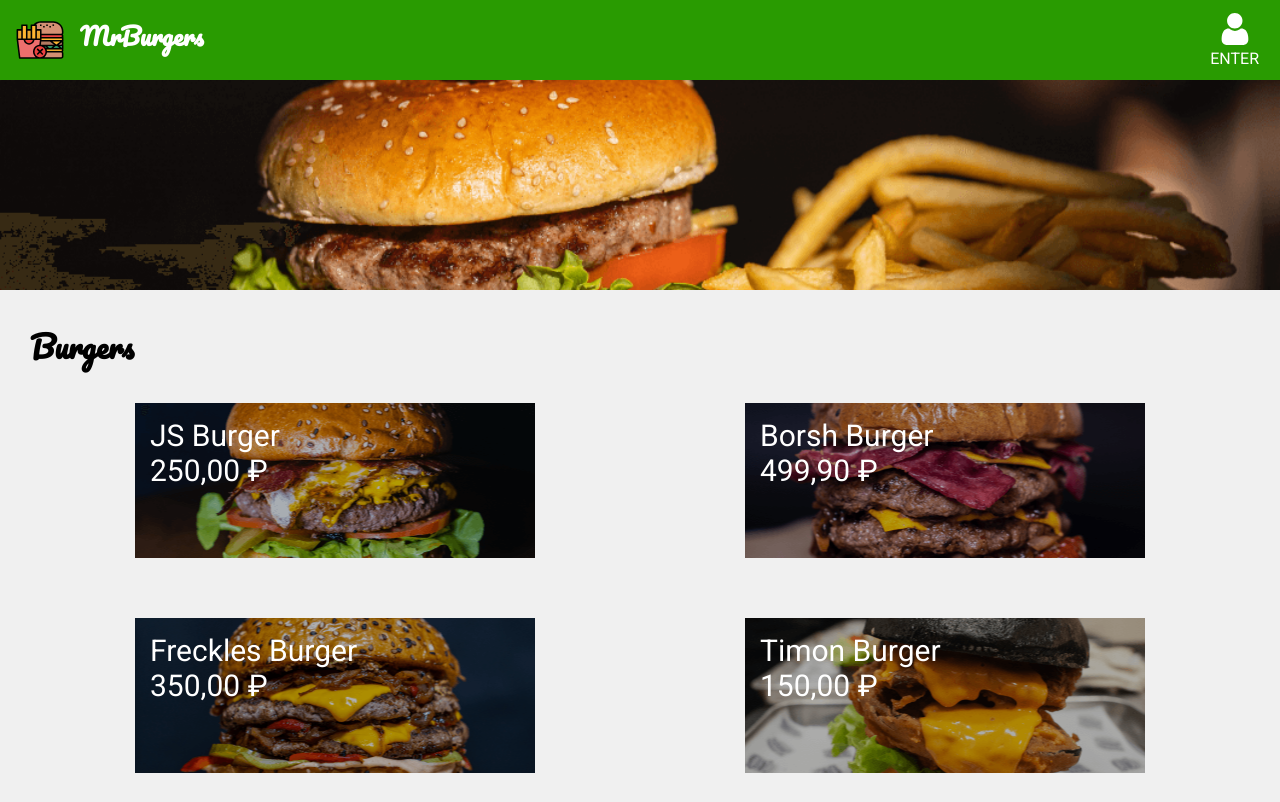
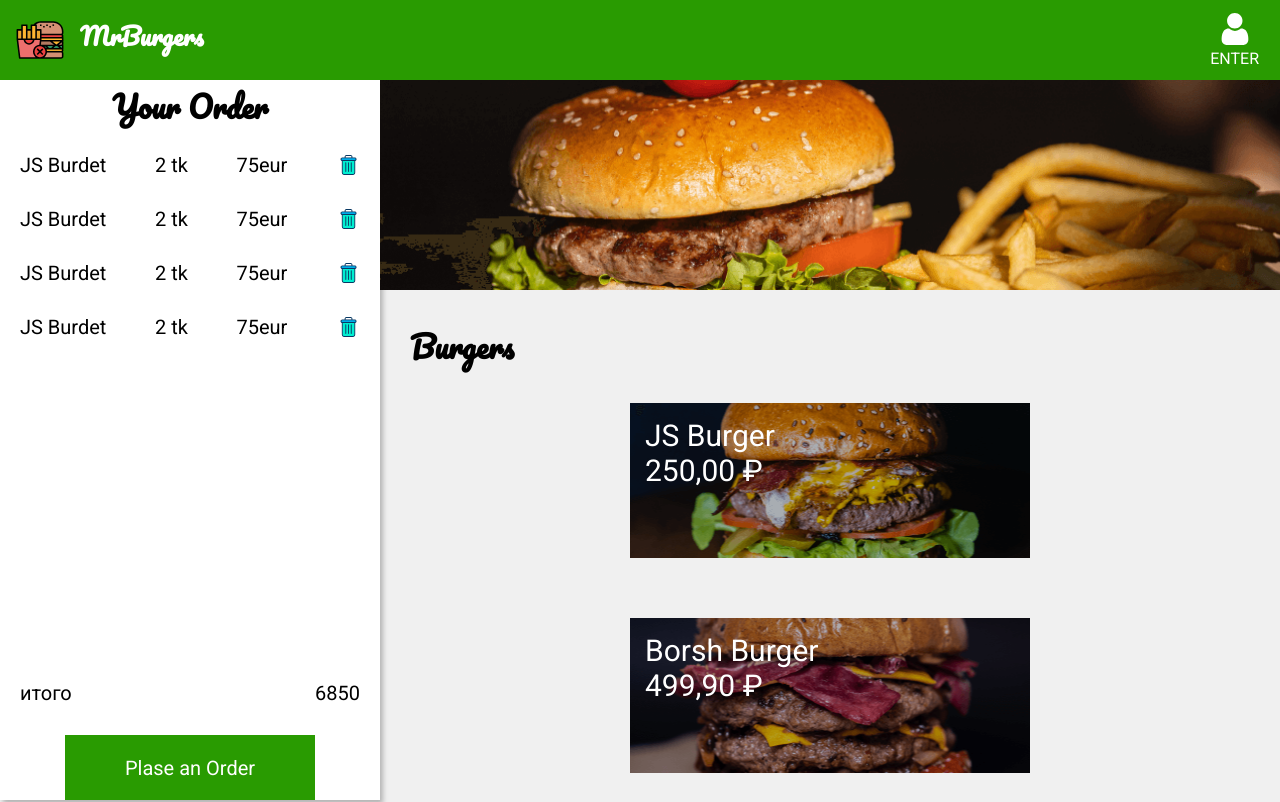
Before and after one commit to advertech/study, a React (Create React App) app: page / in a window 1280 px wide. Shown: the top 802 px of the page. Built offline with nearby package versions, Linux system fonts and the light colour scheme.

Commit message:
lesson 6 - DONE

```diff
--- a/src/App.js
+++ b/src/App.js
@@ -4,7 +4,7 @@ import { NavBar } from './components/NavBar';
 import { Menu } from './components/menu';
 import { GlobalStyle } from './components/GlobalStyle';
 import { ModalItem } from './components/ModalItem';
-
+import { Order } from './components/order';
 
 function App() {
 
@@ -16,6 +16,7 @@ function App() {
     <>
       <GlobalStyle />
       <NavBar />
+      <Order />
       <Menu setOpenItem={setOpenItem} />
       <ModalItem openItem={openItem} setOpenItem={setOpenItem} />
     </>
--- a/src/components/add-button.js
+++ b/src/components/ButtonCheckout.js
@@ -1,7 +1,7 @@
 
 import styled from 'styled-components';
 
-export const AddButton = styled.button`
+export const ButtonCheckout = styled.button`
 
   display: block;
   margin: 0 auto;
--- a/src/components/ModalItem.js
+++ b/src/components/ModalItem.js
@@ -1,6 +1,6 @@
 import React from 'react';
 import styled from 'styled-components';
-import { AddButton } from './add-button';
+import { ButtonCheckout } from './ButtonCheckout';
 
 const Overlay = styled.div`
 position:fixed;
@@ -70,7 +70,7 @@ export const ModalItem = ({ openItem, setOpenItem }) => {
                         <div> {openItem.name} </div>
                         <div>{openItem.price.toLocaleString('ru-RU', { style: 'currency', currency: 'Rub' })}</div>
                     </HeaderContent>
-                    <AddButton>добавить</AddButton>
+                    <ButtonCheckout>добавить</ButtonCheckout>
                 </Content>
 
 
@@ -80,4 +80,3 @@ export const ModalItem = ({ openItem, setOpenItem }) => {
 
 
 }
-//
--- /dev/null
+++ b/src/components/OrderListItem.js
@@ -0,0 +1,46 @@
+import React from 'react';
+import styled from 'styled-components';
+import trashImage from '../image/trashbin.svg'
+
+const OrderItemStyled = styled.li`
+    display: flex;
+    justify-content: space-between;
+    margin: 0px 20px 0px 20px ;
+`;
+const ItemName = styled.span`
+margin-bottom: 30px;
+
+`;
+
+const ItemQty = styled.span`
+
+`;
+
+const ItemPrice = styled.span`
+
+`;
+
+const TrashButton = styled.button`
+    width: 24px;
+    height: 24px;
+    background-color: transparent;
+    border-color: transparent;
+    background-image: url(${trashImage});
+    background-position: center;
+    background-size: cover;
+    background-repeat: no-repeat;
+    cursor: pointer;
+
+`;
+
+export const OrderListItem = () => (
+    <OrderItemStyled>
+        <ItemName>JS Burdet</ItemName>
+        <ItemQty>2 tk</ItemQty>
+        <ItemPrice>75eur</ItemPrice>
+        <TrashButton />
+    </OrderItemStyled>
+
+
+
+);
--- a/src/components/menu.js
+++ b/src/components/menu.js
@@ -9,6 +9,7 @@ import { Banner } from './banner';
 
 const MenuStyled = styled.main`
     margin-top: 80px;
+    margin-left: 380px;
 `;
 
 const SectionMenu = styled.section`
--- /dev/null
+++ b/src/components/order.js
@@ -0,0 +1,62 @@
+import React from 'react';
+import styled from 'styled-components';
+import { ButtonCheckout } from './ButtonCheckout';
+import { OrderListItem } from './OrderListItem';
+
+
+const OrderStyled = styled.section`
+    position: fixed;
+    top: 80px;
+    left: 0;
+    display: flex;
+    flex-direction: column;
+    background-color: #fff;
+    min-width: 380px;
+    height: calc(100% - 80px);
+    box-shadow: 3px 4px 5px rgba(0 ,0 ,0, 0.25);
+
+`;
+const OrderTitle = styled.h2`
+    text-align: center;
+    margin-bottom: 20px;
+`;
+
+const OrderContent = styled.div`
+    flex-grow: 1;
+`;
+
+const OrderList = styled.ul`
+
+`;
+
+const Total = styled.div`
+    display: flex;
+    margin: 0px 20px 30px 20px ;
+    & span:first-child {
+        flex-grow: 1;
+    }
+
+`;
+
+
+export const Order = () => {
+    return (
+        <OrderStyled>
+            <OrderTitle> Your Order</OrderTitle>
+            <OrderContent>
+                <OrderList>
+                    <OrderListItem />
+                    <OrderListItem />
+                    <OrderListItem />
+                    <OrderListItem />
+                </OrderList>
+            </OrderContent>
+            <Total>
+                <span>итого</span>
+                <span>6</span>
+                <span>850</span>
+            </Total>
+            <ButtonCheckout>Plase an Order</ButtonCheckout>
+        </OrderStyled>
+    )
+}
```
Also changed, not shown: src/image/trashbin.svg (added).
